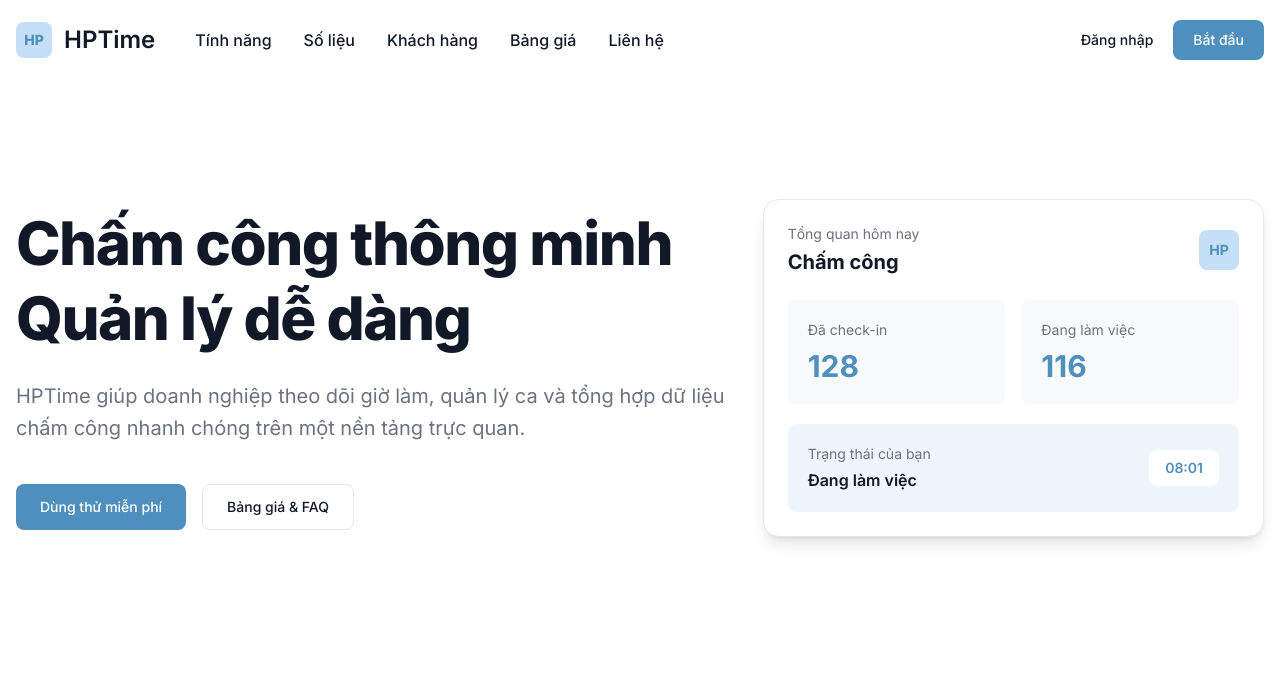
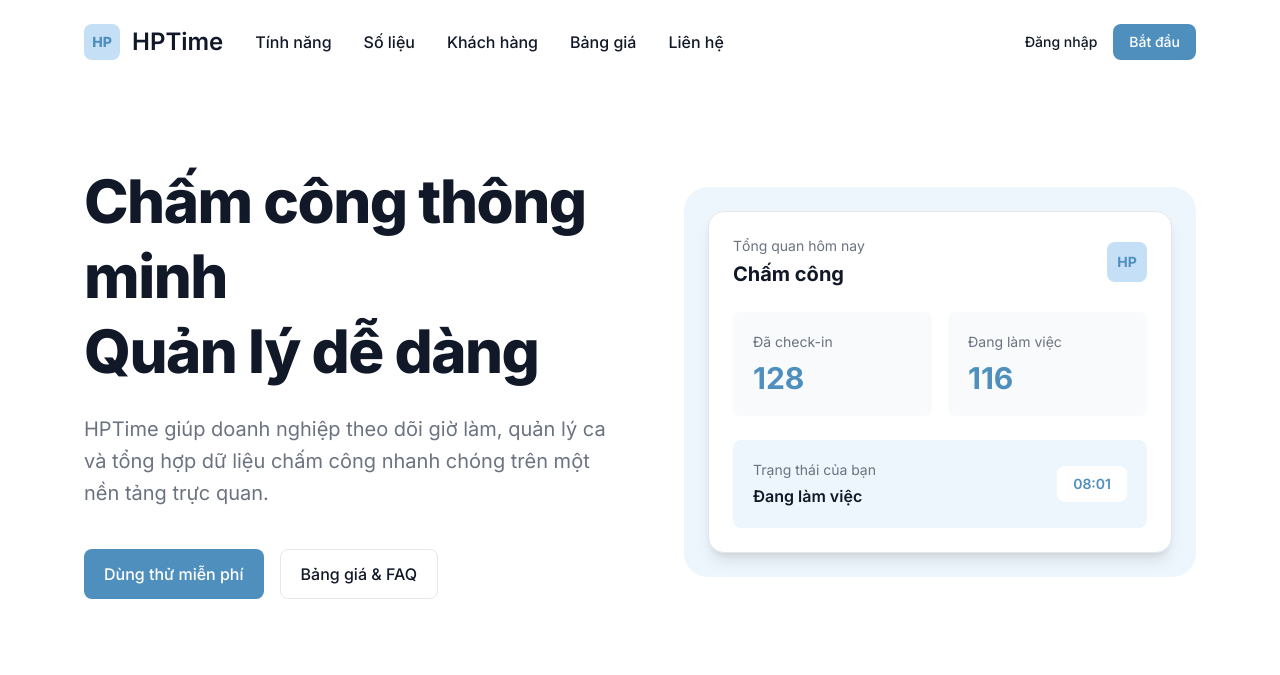
Before and after one commit to Phuc201205/TKW_2354050099_Phuc, a website: page index.html in a window 1280 px wide. Drawn offline with Linux system fonts and the light colour scheme.

Commit message:
Chuan hoa navbar va hero buoi 2

```diff
--- a/index.html
+++ b/index.html
@@ -47,7 +47,6 @@
 </head>
 
 
-
 <body
   class="
     bg-surface
@@ -84,18 +83,18 @@
     "
   >
 
-    <nav
-      aria-label="Điều hướng chính"
-    >
+    <nav aria-label="Điều hướng chính">
 
       <div
         class="
           mx-auto
           flex
-          h-20
-          max-w-7xl
+          w-full
+          max-w-6xl
           items-center
-          px-4
+          gap-8
+          px-5
+          py-6
         "
       >
 
@@ -116,11 +115,10 @@
 
           <span
             class="
-              flex
+              grid
               h-9
               w-9
-              items-center
-              justify-center
+              place-items-center
               rounded-lg
               bg-brand-600
               text-sm
@@ -153,8 +151,8 @@
 
         <ul
           class="
-            ml-10
             hidden
+            flex-1
             items-center
             gap-8
             lg:flex
@@ -262,8 +260,9 @@
           class="
             ml-auto
             flex
+            shrink-0
             items-center
-            gap-5
+            gap-4
           "
         >
 
@@ -291,8 +290,8 @@
               whitespace-nowrap
               rounded-lg
               bg-accent-500
-              px-5
-              py-2.5
+              px-4
+              py-2
               text-sm
               font-medium
               text-white
@@ -329,22 +328,21 @@
       aria-labelledby="hero-title"
       class="
         bg-surface
-        pt-24
+        py-20
       "
     >
-
 
       <div
         class="
           mx-auto
           grid
-          max-w-7xl
-          grid-cols-1
+          w-full
+          max-w-6xl
           items-center
           gap-12
-          px-4
-          lg:grid-cols-12
-          lg:gap-8
+          px-5
+          lg:grid-cols-2
+          lg:gap-16
         "
       >
 
@@ -355,17 +353,30 @@
 
         <div
           class="
-            lg:col-span-7
+            flex
+            flex-col
+            gap-10
           "
         >
 
+
+          <!-- =========================
+               TITLE + DESCRIPTION
+          ========================== -->
+
+          <div
+            class="
+              flex
+              flex-col
+              gap-6
+            "
+          >
 
             <!-- H1 DUY NHẤT TRONG TOÀN TRANG -->
 
             <h1
               id="hero-title"
               class="
-              max-w-3xl
                 font-display
                 text-5xl
                 font-extrabold
@@ -381,13 +392,9 @@
             </h1>
 
 
-
-          <!-- DESCRIPTION -->
-
             <p
               class="
-              mt-6
-              max-w-3xl
+                max-w-2xl
                 text-lg
                 font-normal
                 leading-8
@@ -400,19 +407,21 @@
               nhanh chóng trên một nền tảng trực quan.
             </p>
 
+          </div>
 
 
-          <!-- BUTTONS -->
+
+          <!-- =========================
+               BUTTONS
+          ========================== -->
 
           <div
             class="
-              mt-10
               flex
               flex-wrap
               gap-4
             "
           >
-
 
             <!-- PRIMARY -->
 
@@ -424,9 +433,9 @@
                 justify-center
                 rounded-lg
                 bg-accent-500
-                px-6
+                px-5
                 py-3
-                text-sm
+                text-base
                 font-medium
                 text-white
                 transition-colors
@@ -435,7 +444,6 @@
             >
               Dùng thử miễn phí
             </a>
-
 
 
             <!-- SECONDARY -->
@@ -450,9 +458,9 @@
                 border
                 border-line
                 bg-surface
-                px-6
+                px-5
                 py-3
-                text-sm
+                text-base
                 font-medium
                 text-ink
                 transition-colors
@@ -475,54 +483,42 @@
         <div
           class="
             hidden
-            items-center
-            justify-end
-            lg:col-span-5
             lg:flex
+            lg:items-center
+            lg:justify-end
+          "
+        >
+
+          <!--
+            Minh họa giao diện HPTime.
+
+            Không dùng absolute để dựng layout chính.
+            Toàn bộ bố cục sử dụng Flexbox + Grid.
+          -->
+
+          <div
+            class="
+              flex
+              w-full
+              max-w-lg
+              flex-col
+              gap-5
+              rounded-3xl
+              bg-brand-100
+              p-6
             "
           >
 
 
-          <!--
-            Đây là hình minh họa HPTime.
-            Không dùng hình Landwind gốc để tránh copy nguyên thiết kế.
-            Vẫn giữ kích thước/vị trí vùng illustration giống Figma.
-          -->
+            <!-- =========================
+                 APP WINDOW
+            ========================== -->
 
             <div
               class="
-              relative
                 flex
-              h-96
-              w-full
-              max-w-lg
-              items-center
-              justify-center
-            "
-          >
-
-
-            <!-- BACKGROUND -->
-
-            <div
-              class="
-                absolute
-                h-72
-                w-full
-                rounded-3xl
-                bg-brand-100
-              "
-            >
-            </div>
-
-
-
-            <!-- MAIN APP WINDOW -->
-
-            <div
-              class="
-                relative
-                w-full
+                flex-col
+                gap-6
                 rounded-2xl
                 border
                 border-line
@@ -533,17 +529,26 @@
             >
 
 
-              <!-- APP HEADER -->
+              <!-- =========================
+                   APP HEADER
+              ========================== -->
 
               <div
                 class="
                   flex
                   items-center
                   justify-between
+                  gap-4
                 "
               >
 
-                <div>
+                <div
+                  class="
+                    flex
+                    flex-col
+                    gap-1
+                  "
+                >
 
                   <p
                     class="
@@ -557,7 +562,6 @@
 
                   <h2
                     class="
-                      mt-1
                       text-xl
                       font-bold
                       text-ink
@@ -569,14 +573,13 @@
                 </div>
 
 
-
                 <span
                   class="
-                    flex
+                    grid
                     h-10
                     w-10
-                    items-center
-                    justify-center
+                    shrink-0
+                    place-items-center
                     rounded-lg
                     bg-brand-600
                     text-sm
@@ -591,20 +594,25 @@
 
 
 
-              <!-- STATUS -->
+              <!-- =========================
+                   STATUS CARDS
+              ========================== -->
 
               <div
                 class="
-                  mt-6
                   grid
                   grid-cols-2
                   gap-4
                 "
               >
 
+                <!-- CARD 1 -->
 
                 <div
                   class="
+                    flex
+                    flex-col
+                    gap-2
                     rounded-card
                     bg-surface-soft
                     p-5
@@ -623,7 +631,6 @@
 
                   <p
                     class="
-                      mt-2
                       text-3xl
                       font-bold
                       text-accent-500
@@ -635,9 +642,13 @@
                 </div>
 
 
+                <!-- CARD 2 -->
 
                 <div
                   class="
+                    flex
+                    flex-col
+                    gap-2
                     rounded-card
                     bg-surface-soft
                     p-5
@@ -656,7 +667,6 @@
 
                   <p
                     class="
-                      mt-2
                       text-3xl
                       font-bold
                       text-accent-500
@@ -671,21 +681,29 @@
 
 
 
-              <!-- CHECK-IN -->
+              <!-- =========================
+                   CHECK-IN STATUS
+              ========================== -->
 
               <div
                 class="
-                  mt-5
                   flex
                   items-center
                   justify-between
+                  gap-4
                   rounded-card
                   bg-brand-100
                   p-5
                 "
               >
 
-                <div>
+                <div
+                  class="
+                    flex
+                    flex-col
+                    gap-1
+                  "
+                >
 
                   <p
                     class="
@@ -699,7 +717,6 @@
 
                   <p
                     class="
-                      mt-1
                       font-semibold
                       text-ink
                     "
@@ -734,21 +751,19 @@
 
       </div>
 
-
-
-      <div class="h-28"></div>
-
     </section>
 
 
 
+    <!-- ==================================================
+         CÁC SECTION CÒN LẠI
 
-    <!-- ==================================================
-         Giữ semantic HTML để đảm bảo cấu trúc trang,
-         nhưng ẩn khỏi giao diện bằng sr-only.
+         Commit 1 chưa dựng giao diện các section này.
+         Giữ semantic HTML và ẩn khỏi giao diện.
     =================================================== -->
 
     <div class="sr-only">
+
 
       <!-- ==================================================
            3. LOGO KHÁCH HÀNG
@@ -763,16 +778,37 @@
           Khách hàng
         </h2>
 
+
         <ul>
-          <li>Startup</li>
-          <li>Văn phòng</li>
-          <li>Bán lẻ</li>
-          <li>Nhà hàng</li>
-          <li>Sản xuất</li>
-          <li>Giáo dục</li>
+
+          <li>
+            Startup
+          </li>
+
+          <li>
+            Văn phòng
+          </li>
+
+          <li>
+            Bán lẻ
+          </li>
+
+          <li>
+            Nhà hàng
+          </li>
+
+          <li>
+            Sản xuất
+          </li>
+
+          <li>
+            Giáo dục
+          </li>
+
         </ul>
 
       </section>
+
 
 
       <!-- ==================================================
@@ -788,21 +824,39 @@
           Tính năng
         </h2>
 
+
         <ul>
+
           <li>
-            <h3>Chấm công</h3>
+
+            <h3>
+              Chấm công
+            </h3>
+
           </li>
 
+
           <li>
-            <h3>Quản lý ca</h3>
+
+            <h3>
+              Quản lý ca
+            </h3>
+
           </li>
 
+
           <li>
-            <h3>Báo cáo</h3>
+
+            <h3>
+              Báo cáo
+            </h3>
+
           </li>
+
         </ul>
 
       </section>
+
 
 
       <!-- ==================================================
@@ -821,6 +875,7 @@
       </section>
 
 
+
       <!-- ==================================================
            6. CẢM NHẬN
       =================================================== -->
@@ -835,6 +890,7 @@
         </h2>
 
       </section>
+
 
 
       <!-- ==================================================
@@ -853,6 +909,7 @@
       </section>
 
 
+
       <!-- ==================================================
            8. FAQ
       =================================================== -->
@@ -867,6 +924,7 @@
         </h2>
 
       </section>
+
 
 
       <!-- ==================================================
@@ -885,6 +943,7 @@
       </section>
 
 
+
       <!-- ==================================================
            10. FOOTER
       =================================================== -->
@@ -897,9 +956,12 @@
 
       </footer>
 
+
     </div>
 
+
   </main>
+
 
 </body>
 
```
Also changed, not shown: dist/output.css. Lines whose indentation alone changed are shown as unchanged.
